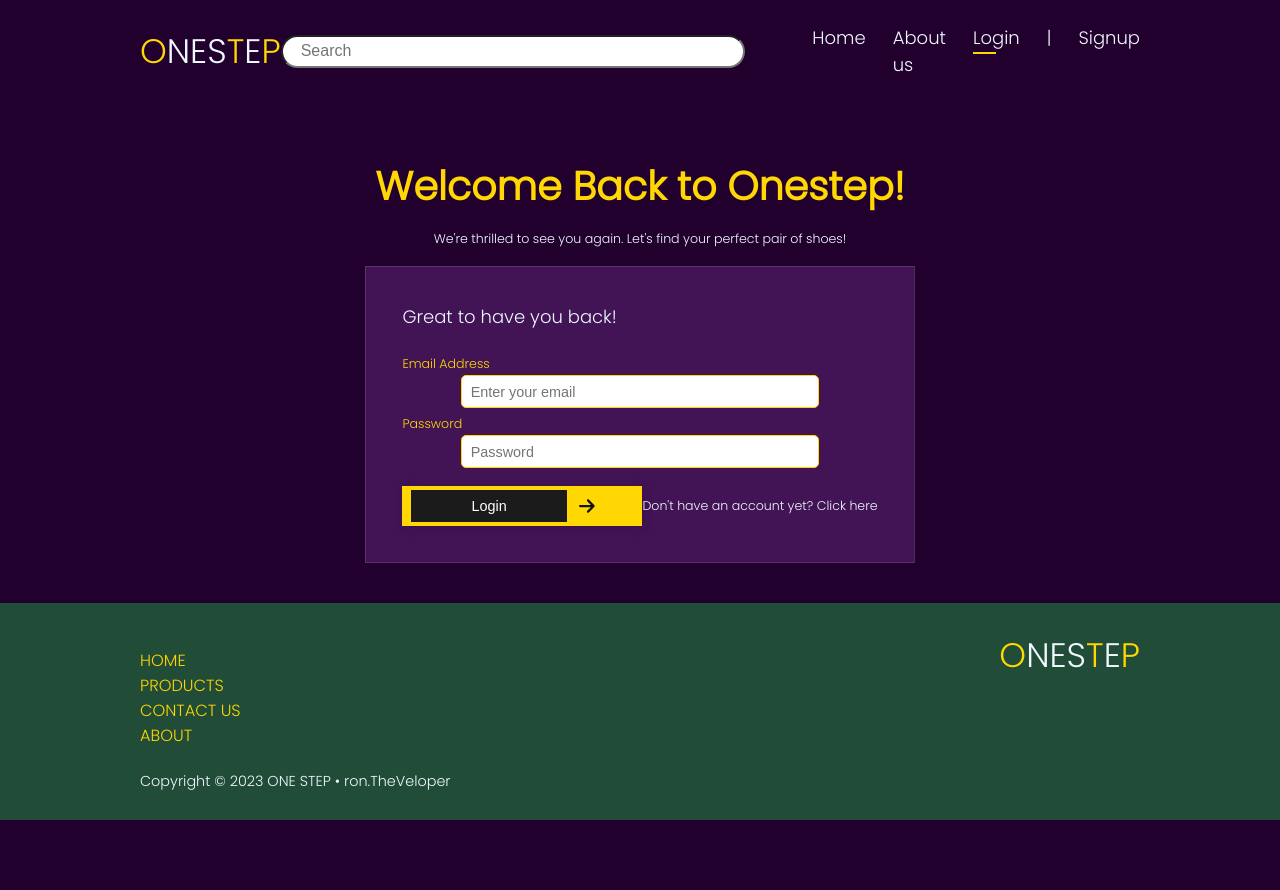
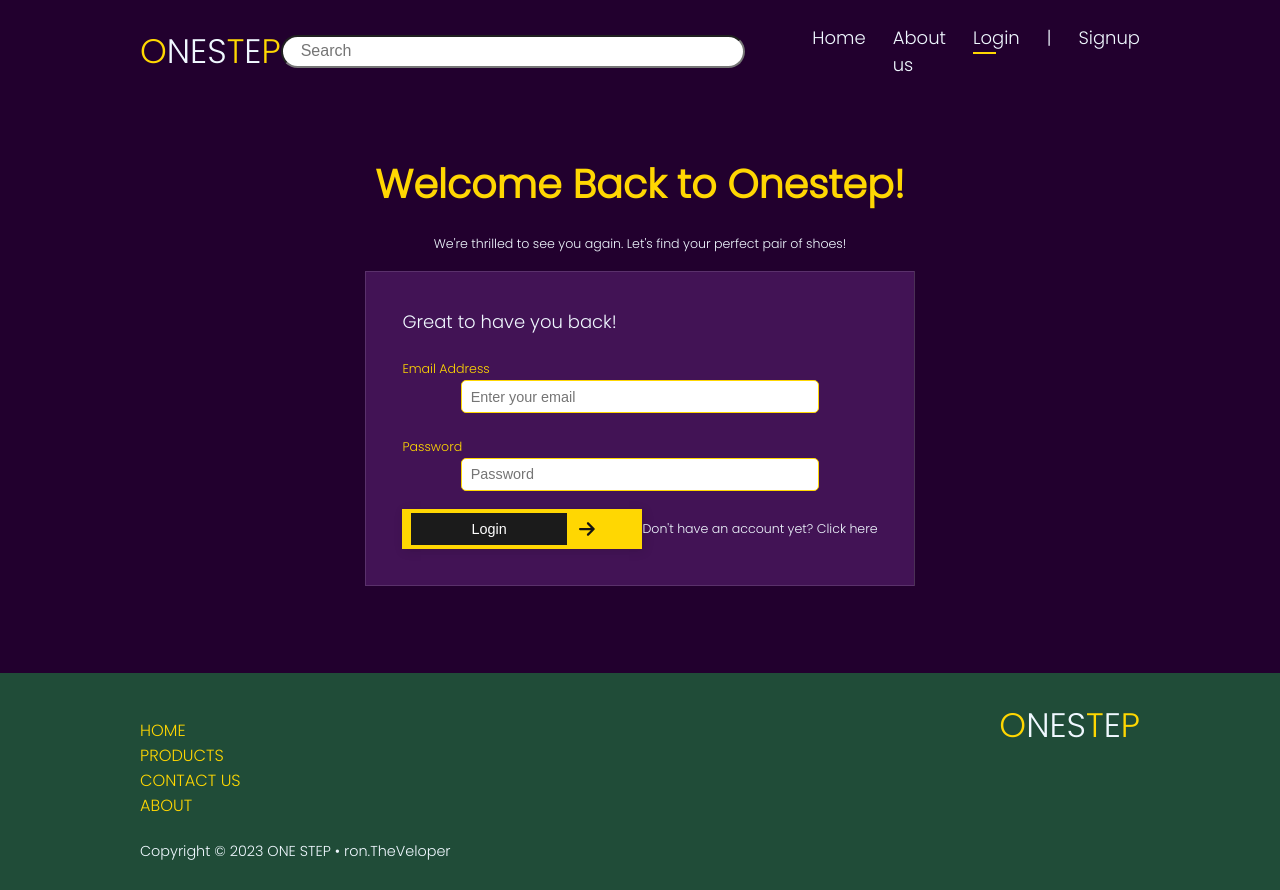
Before and after one commit to ron062394/Onestep-MERN, a React (Create React App) app in the folder frontend/: page /login in a window 1280 px wide. Before the commit the page ends 820 px from the top, so only its background shows below. Built offline with nearby package versions, Linux system fonts and the light colour scheme.

Commit message:
Added few design adjustments

```diff
--- a/frontend/src/App.js
+++ b/frontend/src/App.js
@@ -25,7 +25,7 @@ function App() {
           <Route path="/register" element={<Signup />} />
           <Route path="/login" element={<Login />} />
           <Route path="/cart" element={<Cart />} />
-          <Route path="/checkout/:id" element={<Checkout />} />
+          <Route path="/checkout/" element={<Checkout />} />
           <Route path="/admin" element={<Dashboard />} />
           <Route path="/about-us" element={<About />} />
         </Routes>
--- a/frontend/src/components/Footer.css
+++ b/frontend/src/components/Footer.css
@@ -3,7 +3,6 @@
     background-color: #204C38;
     width: 100%;
     padding: 1.5rem 0;
-    height: vh;
 }
 
 .quick-links {
--- a/frontend/src/components/Header.jsx
+++ b/frontend/src/components/Header.jsx
@@ -37,7 +37,7 @@ function Header() {
               <li>
                 <span>Hi {user.firstName}</span>
               </li>
-              <span className="vertical-line">|</span>
+              {/* <span className="vertical-line">|</span> */}
               <li>
                 Cart
               </li>
--- a/frontend/src/pages/Home.css
+++ b/frontend/src/pages/Home.css
@@ -140,7 +140,6 @@
   grid-template-columns: repeat(3, 1fr);
   grid-template-rows: 60vh 30vh;
   width: 100vw;
-
 }
 .category-items {
   background-color: aliceblue;
--- a/frontend/src/pages/Login.css
+++ b/frontend/src/pages/Login.css
@@ -1,9 +1,10 @@
 .login-section {
-    margin: 40px 140px;
+    margin: 10px 140px 60px 140px;
     display: flex;
     justify-content: center;
     align-items: center;
     flex-direction: column;
+    height: 65vh;
   }
 
 .welcome-back-tagline {
@@ -17,7 +18,7 @@
   margin-bottom: 1rem;
 }
 .welcome-back-tagline h2 {
-  margin-bottom: 0.1rem;
+  margin-bottom: 0.5rem;
   font-size: 2.2rem;
   color: #ffd702;
 }
@@ -30,7 +31,7 @@
     background-color: rgba(189, 189, 189, 0.10);
     border: 1px solid rgba(255, 255, 255, 0.125);
     padding: 2rem;
-    height: 100%;
+
 }
 
 
@@ -46,6 +47,7 @@
   margin: auto;
   display: block;
   padding-left: 0.5rem;
+  margin-bottom: 1rem;
 }
 
 .login-text {
@@ -58,7 +60,7 @@
 }
 
 .login-card div {
-  margin-top: 1rem;
+  margin-top: 0.5rem;
   display: flex;
   justify-content: space-around;
   align-items: center;
```
